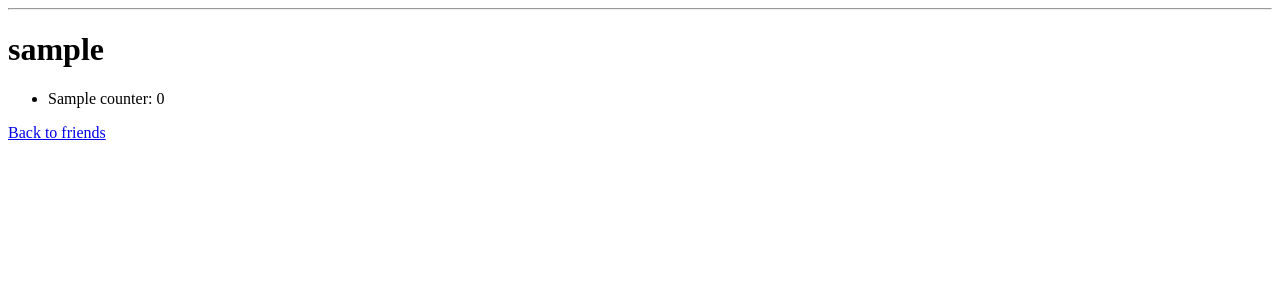
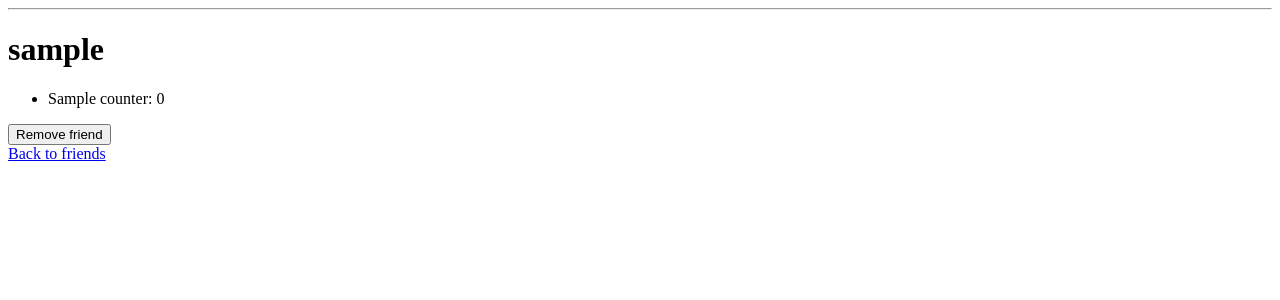
Before and after one commit to MirzokodirovDilshod/Streak-Counter, a Django app: page /friends/1/ in a window 1280 px wide. Shown: the part 29-329 px from the top of the page. Run offline with Django 5.2, Linux system fonts and the light colour scheme; a user stored in the database is signed in; tables that the repository leaves empty hold one stand-in row (values such as "Sample post").

Commit message:
Added a deleting friend

```diff
--- a/config/urls.py
+++ b/config/urls.py
@@ -18,5 +18,7 @@ urlpatterns = [
     path('profile/',views.my_profile, name='my_profile'),
     path('delete/<int:counter_id>/', views.remove_counter,name= 'remove_counter'),
     path('friends/reject/<int:request_id>/',views.decline_invite,name = 'reject_request'),
-    path('edit/<int:counter_id>/',views.edit_counter, name='edit_counter')
+    path('edit/<int:counter_id>/',views.edit_counter, name='edit_counter'),
+    path('friends/remove/<int:user_id>/',views.remove_friend, name='remove_friend'),
+
 ]
--- a/streaks/templates/streaks/friend_profile.html
+++ b/streaks/templates/streaks/friend_profile.html
@@ -11,5 +11,10 @@
     {% endfor %}
   </ul>
 
+  <form action="{% url 'remove_friend' friend.id %}" method="post"
+        onsubmit="return confirm('Remove this friend?')">
+    {% csrf_token %}
+    <button type="submit">Remove friend</button>
+  </form>
   <a href="{% url 'friends' %}">Back to friends</a>
 {% endblock %}
--- a/streaks/views.py
+++ b/streaks/views.py
@@ -140,3 +140,13 @@ def edit_counter(request, counter_id):
     else:
         form = CounterForm(instance=counter)
     return render(request, 'streaks/edit_counter.html', {'form': form})
+
+@login_required
+def remove_friend(request, user_id):
+    if request.method == 'POST':
+        friend = get_object_or_404(User, id=user_id)
+        FriendRequest.objects.filter(
+            Q(sender=request.user, receiver=friend) | Q(sender=friend, receiver=request.user),
+            accepted=True,
+        ).delete()
+    return redirect('friends')
```
